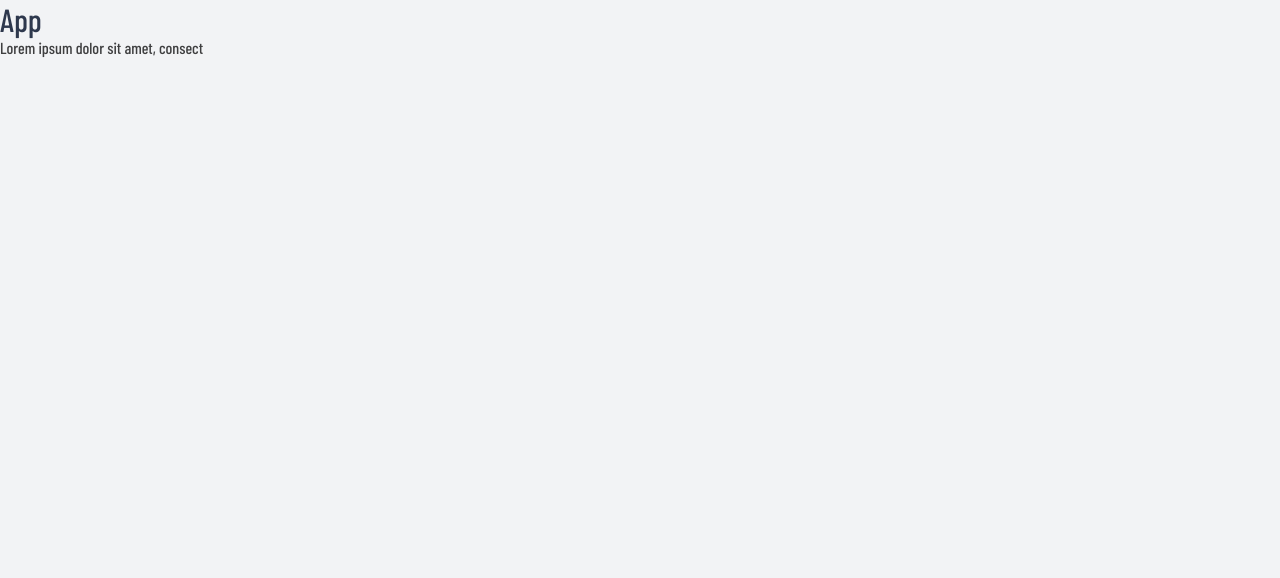
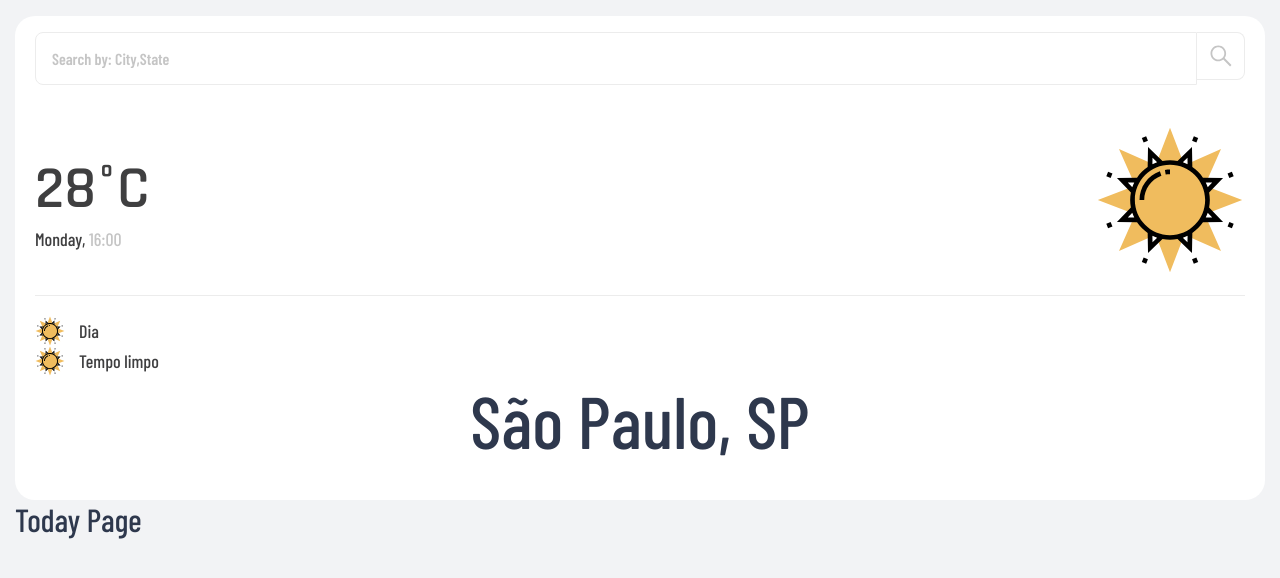
Before and after one commit to dfsilvadev/react-firebase, a React (Create React App) app: page / in a window 1280 px wide. Shown: the top 578 px of the page. Built offline with nearby package versions, Linux system fonts and the light colour scheme; a web font is replaced by a local one.

Commit message:
feat: importando o component WeatherResume

```diff
--- a/src/App.jsx
+++ b/src/App.jsx
@@ -1,12 +1,14 @@
+import { WeatherResume } from "./components/WeatherResume";
+import MyRoutes from "./Routes";
 import { GlobalStyle } from "./styles/global";
 
 const App = () => {
   return (
-    <>
-      <h1>App</h1>
-      <p>Lorem ipsum dolor sit amet, consect</p>
+    <div className="container">
+      <WeatherResume />
+      <MyRoutes />
       <GlobalStyle />
-    </>
+    </div>
   );
 };
 
```
